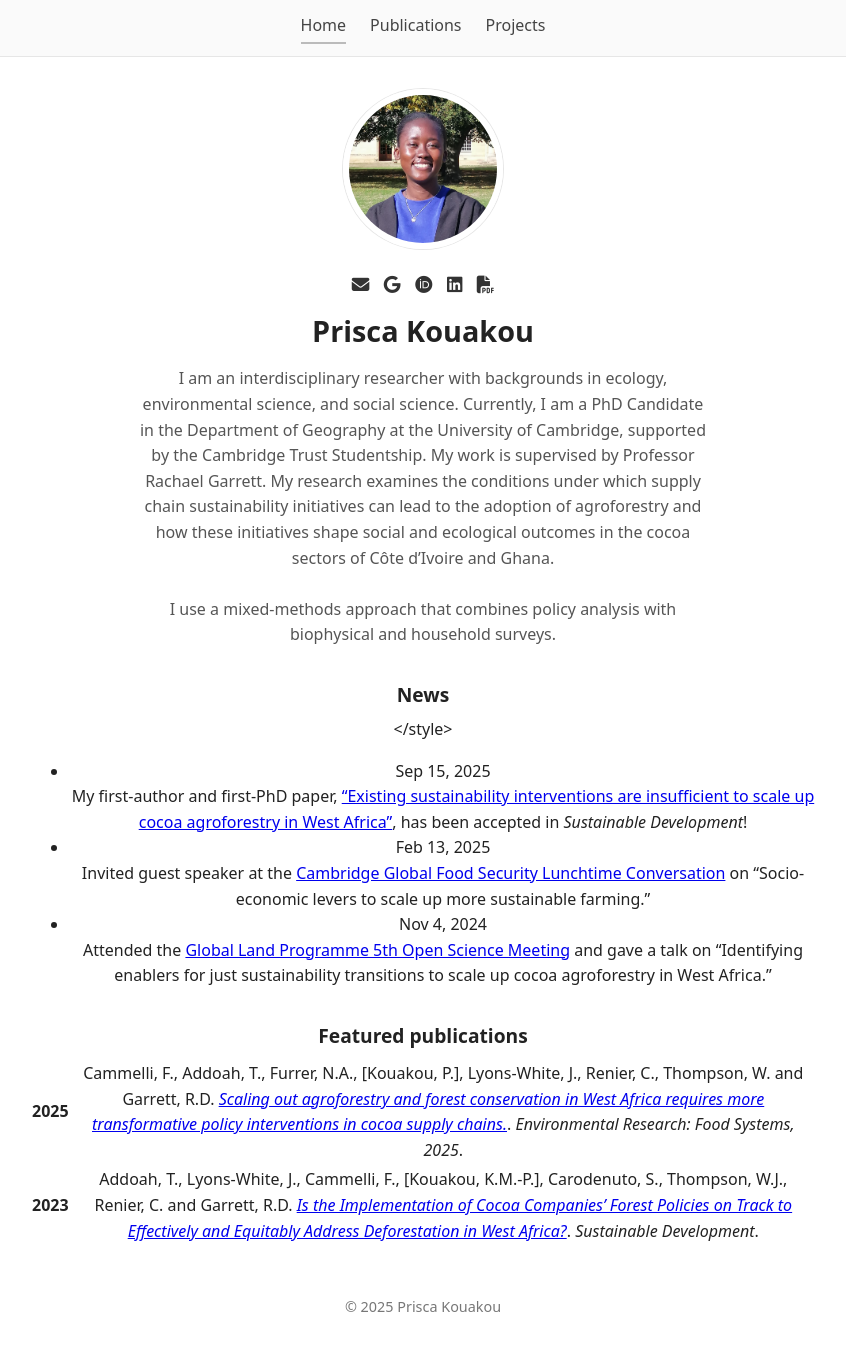
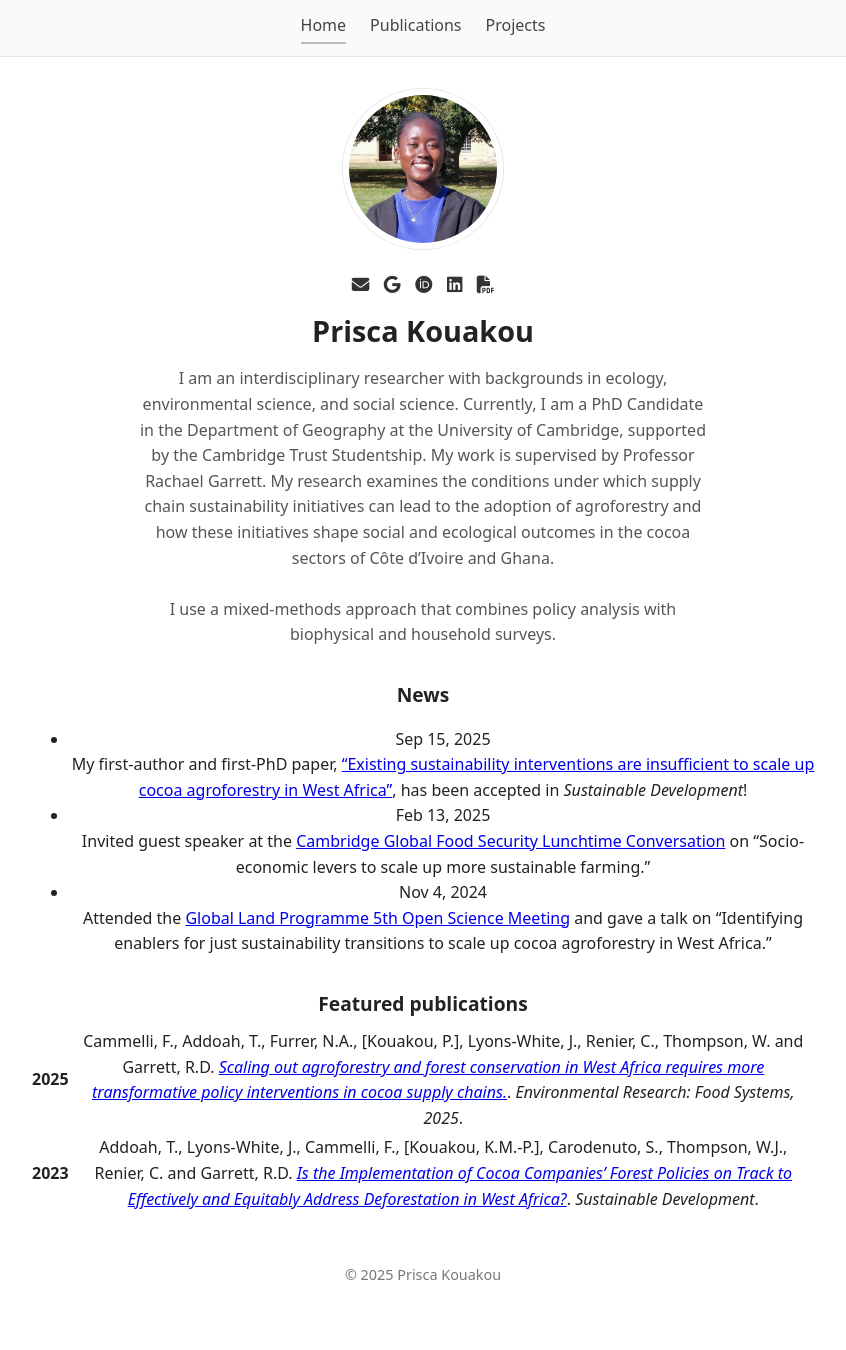
Before and after one commit to priscakmkouakou/priscakmkouakou.github.io, a Jekyll site: the page built from index.md, in a window 1280 px wide. Shown: the whole page, without its empty margins (217-1063 px from the left). Built offline with Jekyll 4.4.1, drawn with Linux system fonts in a browser that asks for light colours; after the commit the page ends 1318 px from its top, so only the background shows below that.

Commit message:
Update index.md

```diff
--- a/index.md
+++ b/index.md
@@ -24,8 +24,6 @@ layout: default
 
 <div class="section">
   <h2>News</h2>
-
-</style>
 
 <ul class="news-list">
 
```
